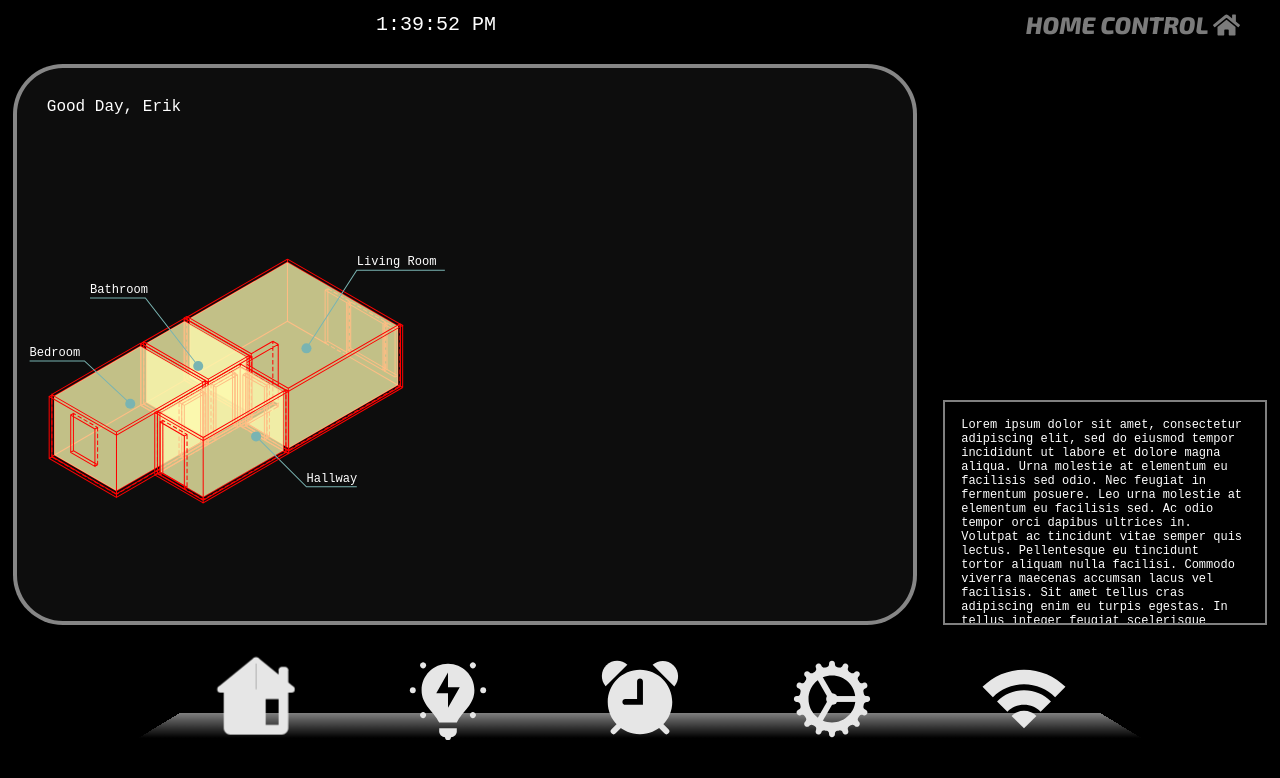
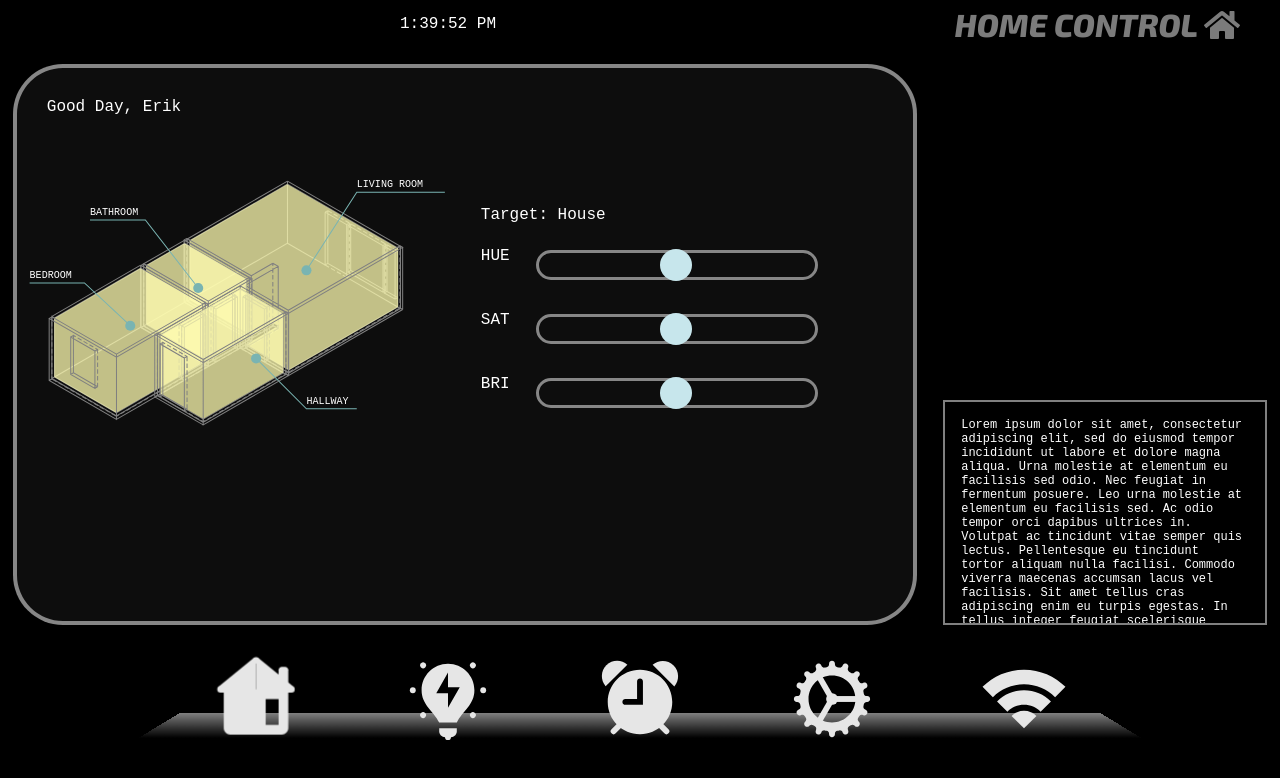
Before and after one commit to ErikLysne/HomeControl, a React (Create React App) app: page / in a window 1280 px wide. Shown: the top 778 px of the page. Built offline with nearby package versions, Linux system fonts and the light colour scheme; a web font is replaced by a local one.

Commit message:
Added light controller component

```diff
--- a/src/components/FloorPlan/FloorPlan.jsx
+++ b/src/components/FloorPlan/FloorPlan.jsx
@@ -9,8 +9,14 @@ import Rooms from "../../assets/floorplan/rooms.json";
 const Wrapper = styled.div`
     width: 50%;
     height: 80%;
-    position: relative;
+    left: 0;
+    position: absolute;
     z-index: 0;
+`;
+
+const DeselectRoomArea = styled.div`
+    width: 100%;
+    height: 100%;
 `;
 
 const viewBox = {
@@ -21,16 +27,9 @@ const viewBox = {
 };
 
 function FloorPlan(props) {
-    const [activeRoom, setActiveRoom] = useState(null);
-
-    function updateActiveRoom(roomName) {
-        console.log("Active room set to " + roomName);
-
-        setActiveRoom(roomName);
-    }
-
     return (
-        <Wrapper onClick={() => {}}>
+        <Wrapper>
+            <DeselectRoomArea onClick={() => props.setActiveRoom("House")} />
             {Rooms.map(room => (
                 <div key={ShortId.generate()}>
                     <RoomModel
@@ -47,15 +46,15 @@ function FloorPlan(props) {
                         index={room.index}
                         area={room.coordinates.area}
                         viewBox={viewBox}
-                        onClick={updateActiveRoom}
-                        activeRoom={activeRoom}
+                        onClick={props.setActiveRoom}
+                        activeRoom={props.activeRoom}
                     />
                     <RoomAnnotation
                         key={ShortId.generate()}
                         name={room.name}
                         path={room.coordinates.annotation}
                         viewBox={viewBox}
-                        activeRoom={activeRoom}
+                        activeRoom={props.activeRoom}
                     />
                     <RoomModel
                         key={ShortId.generate()}
--- a/src/components/FloorPlan/Room.jsx
+++ b/src/components/FloorPlan/Room.jsx
@@ -7,7 +7,7 @@ const Room = styled.div`
     bottom: 0;
     left: 50%;
     transform: translateX(-50%);
-    padding: 0.5rem;
+    padding: 1rem;
     pointer-events: none;
 `;
 
--- a/src/components/FloorPlan/RoomAnnotation.jsx
+++ b/src/components/FloorPlan/RoomAnnotation.jsx
@@ -15,7 +15,7 @@ const AnnotationCircle = styled.circle`
 
 const AnnotationText = styled.text`
     fill: #fff;
-    font-size: ${props => (props.highlight ? "1.75rem" : "1.5rem")};
+    font-size: ${props => (props.highlight ? "1.5rem" : "1.25rem")};
 `;
 
 function RoomAnnotation(props) {
@@ -53,7 +53,7 @@ function RoomAnnotation(props) {
                     y={props.path.endpoint.y - 10}
                     highlight={isActiveRoom}
                 >
-                    {props.name}
+                    {props.name.toUpperCase()}
                 </AnnotationText>
             </RoomSvg>
         </Room>
--- a/src/components/FloorPlan/RoomModel.jsx
+++ b/src/components/FloorPlan/RoomModel.jsx
@@ -6,7 +6,7 @@ import RoomSvg from "./RoomSvg";
 const RoomPath = styled.path`
     fill: none;
     stroke-width: 2px;
-    stroke: red;
+    stroke: grey;
 `;
 
 function RoomModel(props) {
--- a/src/components/Frames/Greeting.jsx
+++ b/src/components/Frames/Greeting.jsx
@@ -2,8 +2,9 @@ import React, { useState, useEffect } from "react";
 import styled from "styled-components";
 
 const Wrapper = styled.div`
+    position: absolute;
+    padding: 30px;
     font-size: 1rem;
-    padding: 30px;
 `;
 
 function Greeting(props) {
--- a/src/components/Frames/MainFrame.jsx
+++ b/src/components/Frames/MainFrame.jsx
@@ -1,13 +1,14 @@
-import React from "react";
+import React, { useState } from "react";
 import styled from "styled-components";
 import Frame from "./Frame";
 import Greeting from "./Greeting";
 import FloorPlan from "../FloorPlan/FloorPlan";
+import LightController from "../LightController/LightController";
 
 const Wrapper = styled(Frame)`
     width: 70%;
     left: 1%;
-    top: 8vh;
+    top: 4rem;
     bottom: 175px;
     background-color: rgba(255, 255, 255, 0.05);
     border-color: rgba(255, 255, 255, 0.5);
@@ -17,10 +18,16 @@ const Wrapper = styled(Frame)`
 `;
 
 function MainFrame(props) {
+    const [activeRoom, setActiveRoom] = useState("House");
+
     return (
         <Wrapper>
             <Greeting />
-            <FloorPlan />
+            <FloorPlan activeRoom={activeRoom} setActiveRoom={setActiveRoom} />
+            <LightController
+                activeRoom={activeRoom}
+                setActiveRoom={setActiveRoom}
+            />
         </Wrapper>
     );
 }
--- a/src/components/Infobar/Clock.jsx
+++ b/src/components/Infobar/Clock.jsx
@@ -5,7 +5,7 @@ const Wrapper = styled.div`
     width: 40%;
     margin: auto;
     text-align: right;
-    font-size: 2.5vh;
+    font-size: 1rem;
 `;
 
 function Clock(props) {
--- a/src/components/Infobar/Infobar.jsx
+++ b/src/components/Infobar/Infobar.jsx
@@ -5,7 +5,7 @@ import Clock from "./Clock";
 
 const Wrapper = styled.div`
     width: 100%;
-    height: 6vh;
+    height: 3rem;
     display: flex;
 `;
 
--- a/src/components/Infobar/Logo.jsx
+++ b/src/components/Infobar/Logo.jsx
@@ -8,7 +8,7 @@ const Wrapper = styled.div`
     margin: auto 40px auto 0;
     color: #7b7b7b;
     font-family: "Exo 2", sans-serif;
-    font-size: 3vh;
+    font-size: 2rem;
     text-align: right;
 `;
 
--- /dev/null
+++ b/src/components/LightController/LightController.jsx
@@ -0,0 +1,34 @@
+import React from "react";
+import ShortId from "shortid";
+import styled from "styled-components";
+import LightSlider from "./LightSlider";
+
+const Wrapper = styled.div`
+    width: 50%;
+    height: 30%;
+    position: absolute;
+    right: 0;
+    top: 25%;
+    display: flex;
+    flex-direction: column;
+`;
+
+const TargetName = styled.div`
+    width: 100%;
+    height: 2rem;
+    margin-left: 1rem;
+    font-size: 1rem;
+`;
+
+function LightController(props) {
+    return (
+        <Wrapper>
+            <TargetName>{"Target: " + props.activeRoom}</TargetName>
+            <LightSlider key={ShortId.generate()} name={"HUE"} />
+            <LightSlider key={ShortId.generate()} name={"SAT"} />
+            <LightSlider key={ShortId.generate()} name={"BRI"} />
+        </Wrapper>
+    );
+}
+
+export default LightController;
--- /dev/null
+++ b/src/components/LightController/LightSlider.jsx
@@ -0,0 +1,53 @@
+import React from "react";
+import styled from "styled-components";
+
+const Wrapper = styled.div`
+    width: 100%;
+    height: 2rem;
+    margin: auto;
+    padding: 2vh 0;
+    display: flex;
+`;
+
+const Text = styled.div`
+    width: 10%;
+    height: 100%;
+    margin-left: 1rem;
+    display: flex;
+    align-items: center;
+    font-size: 1rem;
+`;
+
+const Slider = styled.input`
+    width: 60%;
+    height: 2vh;
+    margin: auto 1rem auto auto;
+    padding: 4px;
+    -webkit-appearance: none;
+    border-style: solid;
+    border-radius: 20px;
+    border-color: rgba(255, 255, 255, 0.5);
+    margin: 10px;
+    background: none;
+
+    &::-webkit-slider-thumb {
+        -webkit-appearance: none;
+        appearance: none;
+        width: 2rem;
+        height: 2rem;
+        border-radius: 100%;
+        background: #c7e6ec;
+        cursor: pointer;
+    }
+`;
+
+function LightSlider(props) {
+    return (
+        <Wrapper>
+            <Text>{props.name}</Text>
+            <Slider type="range" min="1" max="100" />
+        </Wrapper>
+    );
+}
+
+export default LightSlider;
```
